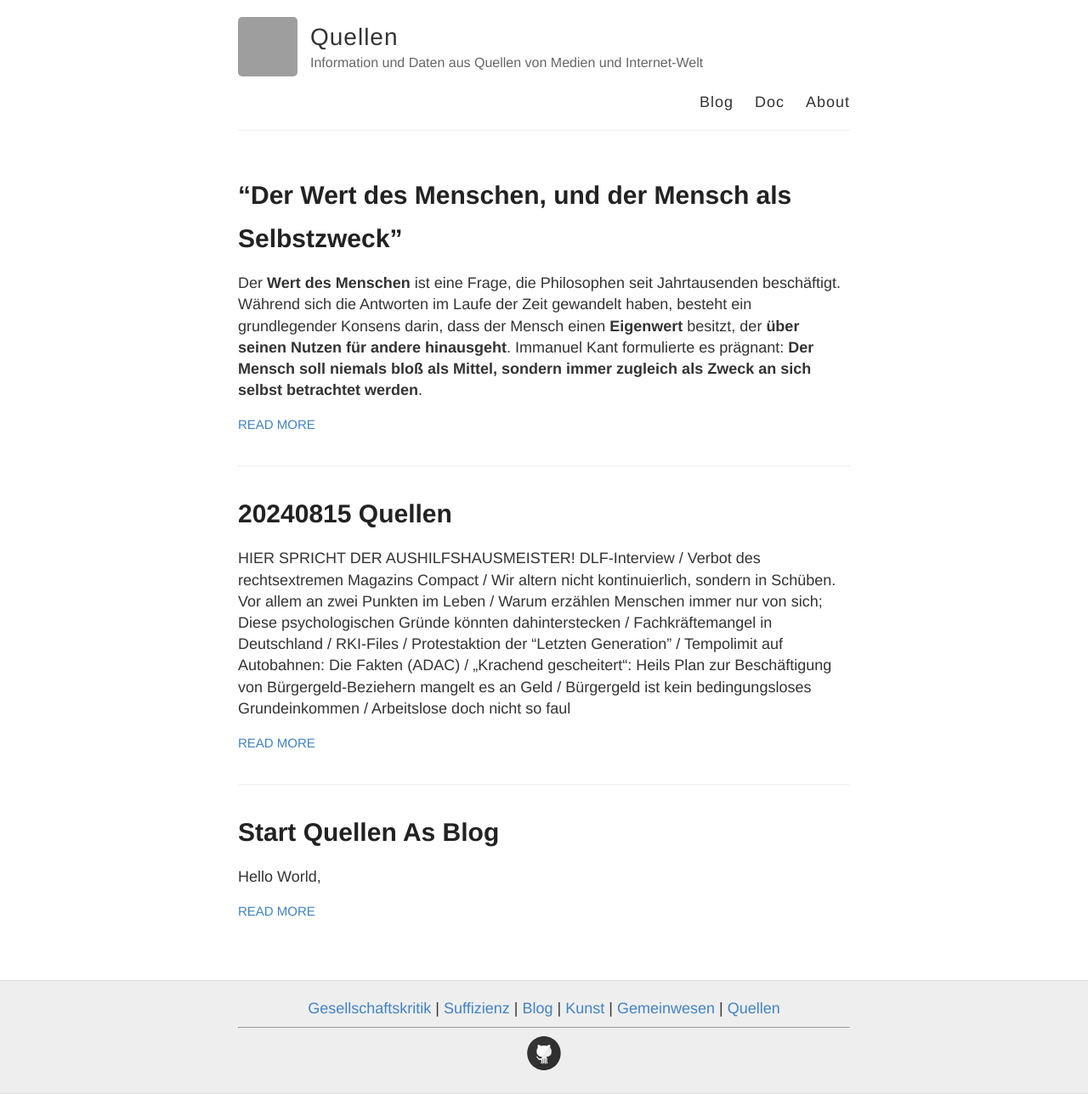
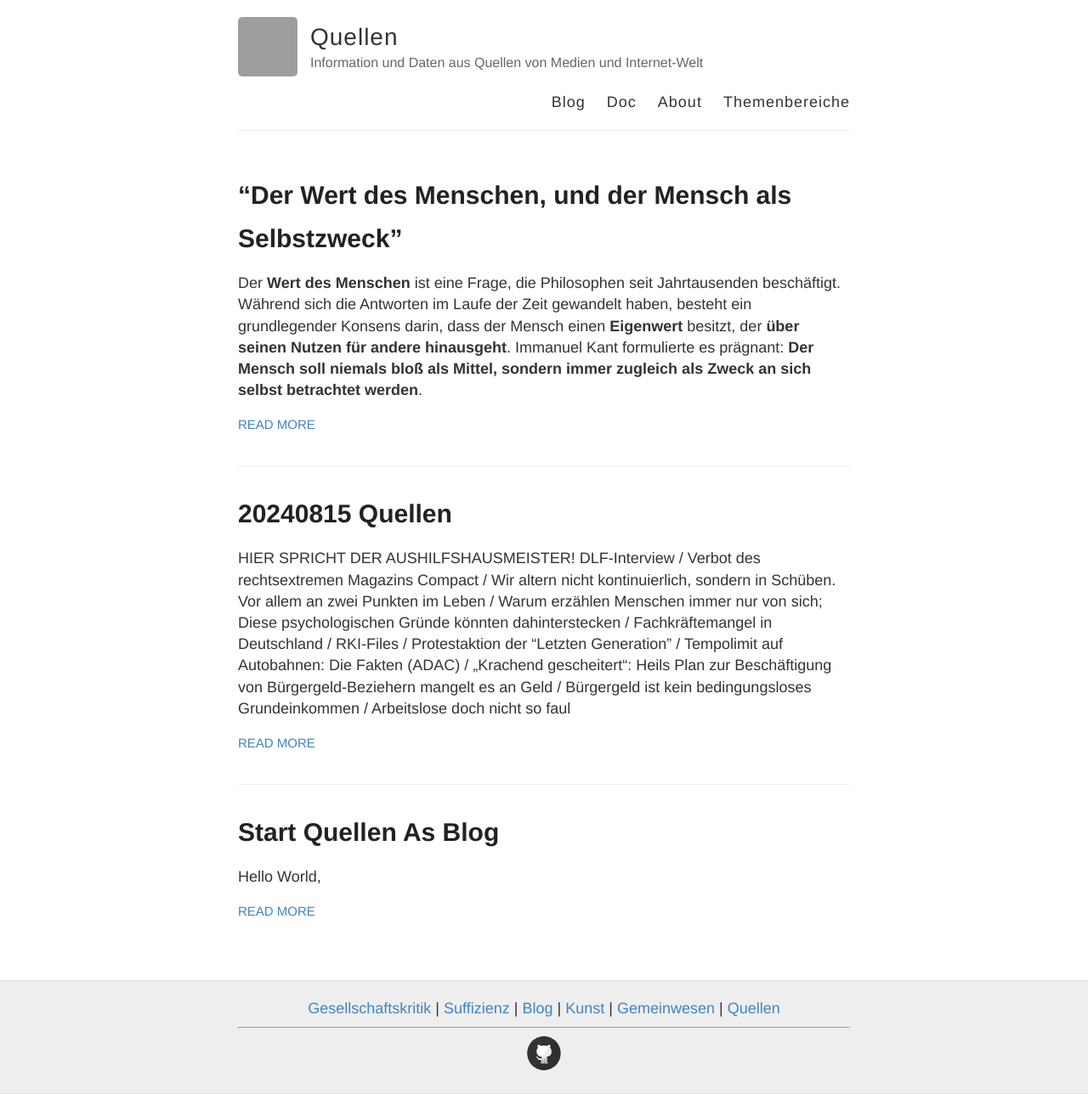
Before and after one commit to S2030c/quellen, a Jekyll site: the page built from index.html, in a window 1280 px wide. Shown: the whole page at 85% size. Built offline with Jekyll 4.4.1, drawn with Linux system fonts in a browser that asks for light colours; grey boxes are pictures that could not be loaded.

Commit message:
Update default.html

```diff
--- a/_layouts/default.html
+++ b/_layouts/default.html
@@ -30,6 +30,8 @@
             <a href="{{ site.baseurl }}/" title="Home">Blog</a>
             <a href="{{ site.baseurl }}/doc/" title="weitere Texte">Doc</a>
             <a href="{{ site.baseurl }}/about" title="Autor about">About</a>
+            <a href="https://s2030c.github.io/projekte/" title="Verschiedene Themenbereiche : Projekte" target="projekte">Themenbereiche</a>
+
           </nav>
         </header>
       </div>
```
